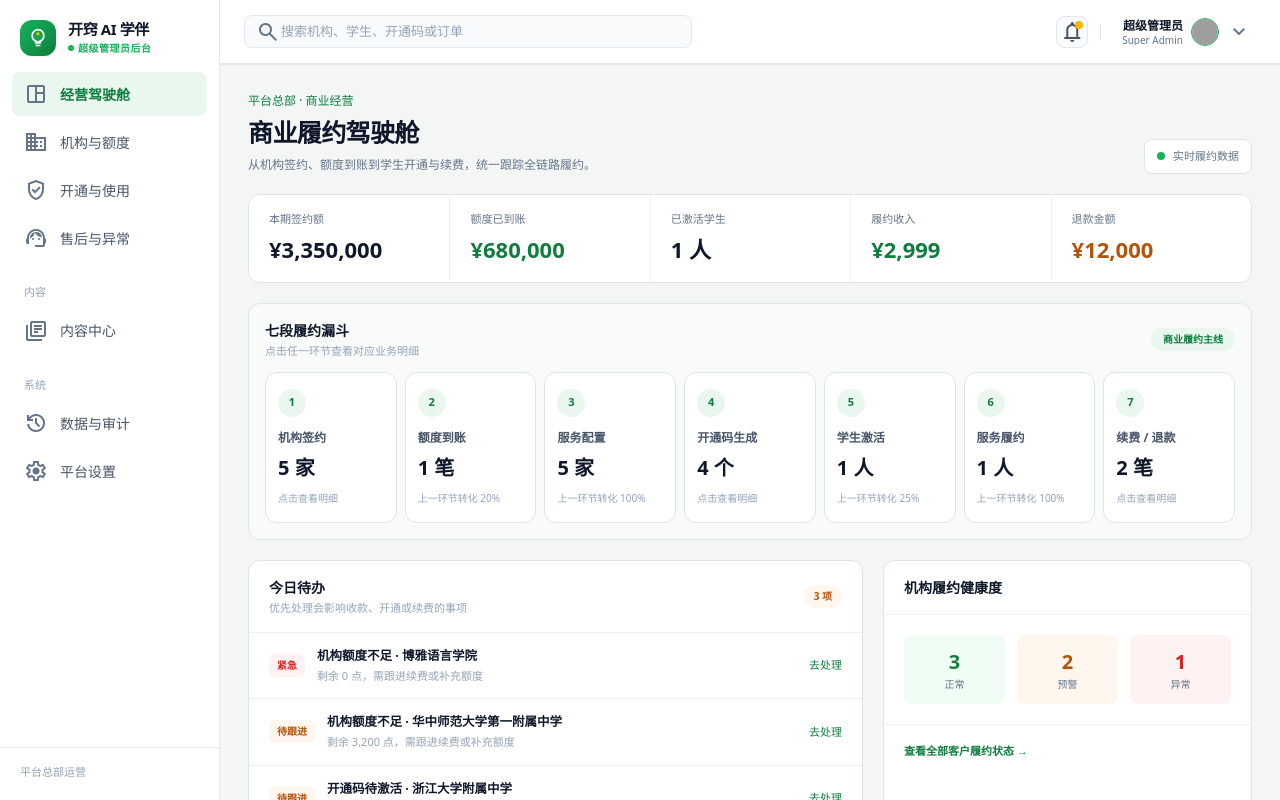
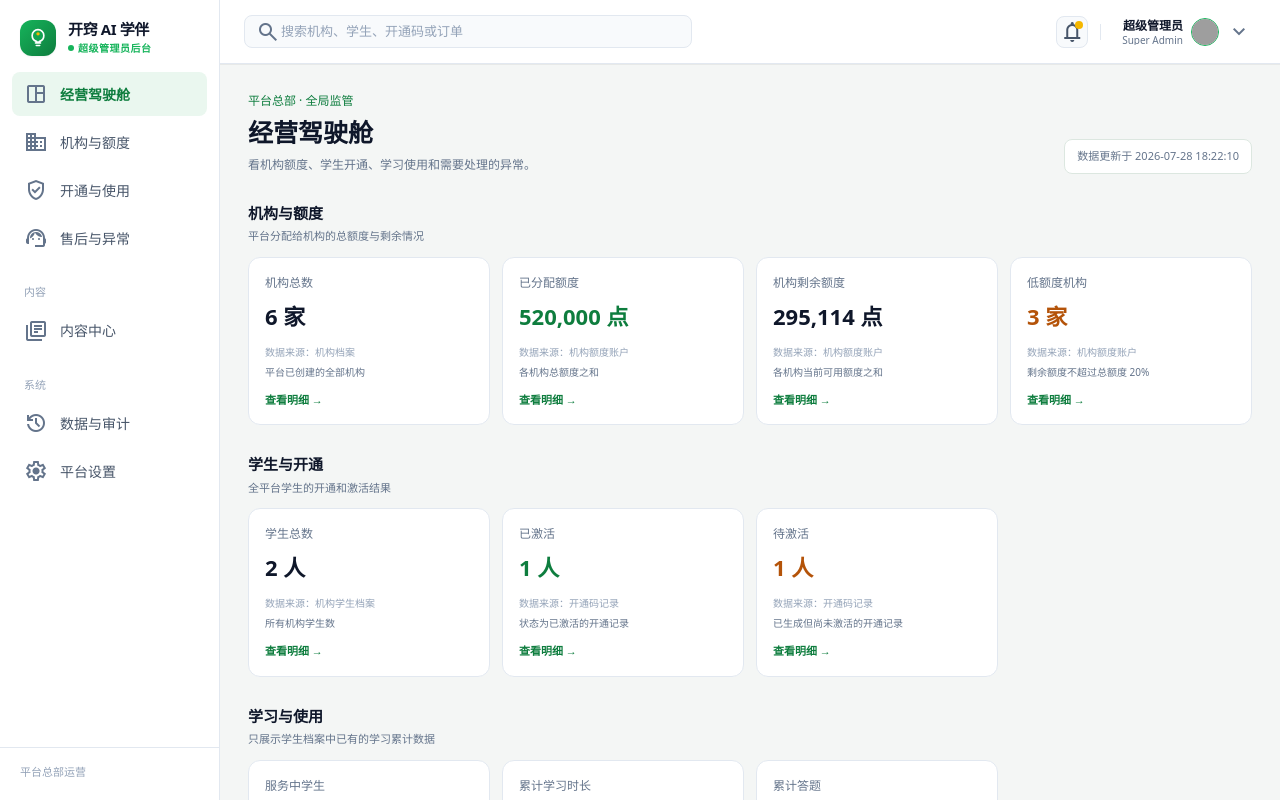
Before and after one commit to kessingye-gif/-2.0, a React (Vite) app: page /platform/dashboard in a window 1280 px wide. Built offline with nearby package versions, Linux system fonts and the light colour scheme; grey boxes are pictures that could not be loaded.

Commit message:
feat: rebuild platform dashboard around real data

```diff
--- a/src/App.tsx
+++ b/src/App.tsx
@@ -27,6 +27,7 @@ import {
   initialOrderLedger,
 } from './mockData';
 import { buildGlobalSearchResults, deriveFulfillmentSnapshot } from './fulfillment';
+import { derivePlatformDashboardSnapshot } from './dashboardSnapshot';
 
 import {
   Institution,
@@ -79,6 +80,7 @@ export default function App() {
   },
     [institutions, authCodes, students, orders, auditLogs, resolvedWorkItemIds],
   );
+  const dashboardSnapshot = useMemo(() => derivePlatformDashboardSnapshot({ institutions, authCodes, students, orders, auditLogs }), [institutions, authCodes, students, orders, auditLogs]);
 
   const handleSelectSearchResult = (tab: NavTab) => {
     setCurrentTab(tab);
@@ -302,10 +304,7 @@ export default function App() {
         {/* Scrollable Main Content Area */}
         <main className="flex-1 overflow-y-auto p-5 lg:p-7 custom-scrollbar">
           {currentView === 'dashboard' && (
-            <DashboardView
-              snapshot={fulfillmentSnapshot}
-              onNavigateToTab={setCurrentTab}
-            />
+            <DashboardView snapshot={dashboardSnapshot} />
           )}
 
           {currentView === 'goods' && (
--- /dev/null
+++ b/src/components/dashboard/DashboardSection.tsx
@@ -0,0 +1,10 @@
+import type { DashboardSection as DashboardSectionModel } from '../../dashboardSnapshot';
+import { MetricLink } from './MetricLink';
+
+export const DashboardSection: React.FC<{ section: DashboardSectionModel }> = ({ section }) => (
+  <section>
+    <div className="mb-3"><h3 className="text-[15px] font-bold text-[#0F172A]">{section.title}</h3><p className="mt-1 text-[11px] text-[#64748B]">{section.description}</p></div>
+    <div className="grid gap-3 sm:grid-cols-2 xl:grid-cols-4">{section.metrics.map((metric) => <MetricLink key={metric.id} metric={metric} />)}</div>
+  </section>
+);
+import React from 'react';
--- /dev/null
+++ b/src/components/dashboard/MetricLink.tsx
@@ -0,0 +1,13 @@
+import { Link } from 'react-router-dom';
+import type { DashboardMetric } from '../../dashboardSnapshot';
+
+export const MetricLink: React.FC<{ metric: DashboardMetric }> = ({ metric }) => (
+  <Link to={metric.targetPath} className="block rounded-xl border border-[#E2E8F0] bg-white p-4 transition-colors hover:border-[#9AD8B5] hover:bg-[#FAFDFB] focus-visible:outline-2 focus-visible:outline-offset-2 focus-visible:outline-[#16B45B]">
+    <p className="text-[12px] font-medium text-[#64748B]">{metric.label}</p>
+    <p className={`mt-2 text-[22px] font-bold tabular-nums ${metric.tone === 'warning' ? 'text-[#B45309]' : metric.tone === 'positive' ? 'text-[#0E7D3E]' : 'text-[#0F172A]'}`}>{metric.displayValue}</p>
+    <p className="mt-3 text-[10px] text-[#94A3B8]">数据来源：{metric.sourceLabel}</p>
+    <p className="mt-1 text-[10px] leading-4 text-[#64748B]">{metric.definition}</p>
+    <p className="mt-3 text-[11px] font-semibold text-[#0E7D3E]">查看明细 →</p>
+  </Link>
+);
+import React from 'react';
--- a/src/components/views/DashboardView.tsx
+++ b/src/components/views/DashboardView.tsx
@@ -1,81 +1,18 @@
-import React from 'react';
-import type { NavTab } from '../../navigation';
-import type { FulfillmentSnapshot } from '../../types';
-import { FulfillmentFunnel } from '../dashboard/FulfillmentFunnel';
-import { FulfillmentTimeline } from '../dashboard/FulfillmentTimeline';
-import { WorkItemList } from '../dashboard/WorkItemList';
+import { Link } from 'react-router-dom';
+import type { PlatformDashboardSnapshot } from '../../dashboardSnapshot';
+import { DashboardSection } from '../dashboard/DashboardSection';
 
-interface DashboardViewProps {
-  snapshot: FulfillmentSnapshot;
-  onNavigateToTab: (tab: NavTab) => void;
-}
-
-export const DashboardView: React.FC<DashboardViewProps> = ({ snapshot, onNavigateToTab }) => (
-  <div className="mx-auto max-w-[1480px] space-y-5">
-    <div className="flex items-end justify-between gap-4">
-      <div>
-        <p className="text-[12px] font-medium text-[#0E7D3E]">平台总部 · 商业经营</p>
-        <h2 className="mt-1 text-[25px] font-bold tracking-tight text-[#0F172A]">商业履约驾驶舱</h2>
-        <p className="mt-1 text-[12px] text-[#64748B]">从机构签约、额度到账到学生开通与续费，统一跟踪全链路履约。</p>
-      </div>
-      <div className="flex items-center gap-2 rounded-lg border border-[#DCE7E0] bg-white px-3 py-2 text-[11px] text-[#64748B]">
-        <span className="h-2 w-2 rounded-full bg-[#16B45B]" />实时履约数据
-      </div>
-    </div>
-
-    <section className="grid grid-cols-2 overflow-hidden rounded-xl border border-[#DDE7E1] bg-white lg:grid-cols-5">
-      {snapshot.metrics.map((metric, index) => (
-        <div key={metric.id} className={`px-5 py-4 ${index > 0 ? 'border-l border-[#EEF2F0]' : ''}`}>
-          <p className="text-[11px] font-medium text-[#64748B]">{metric.label}</p>
-          <p className={`mt-1.5 text-[22px] font-bold tabular-nums ${metric.tone === 'warning' ? 'text-[#B45309]' : metric.tone === 'positive' ? 'text-[#0E7D3E]' : 'text-[#0F172A]'}`}>{metric.displayValue}</p>
-        </div>
-      ))}
-    </section>
-
-    <section className="rounded-xl border border-[#DDE7E1] bg-[#F8FBF9] p-4">
-      <div className="mb-3 flex items-center justify-between">
-        <div>
-          <h3 className="text-[14px] font-bold text-[#0F172A]">七段履约漏斗</h3>
-          <p className="mt-0.5 text-[11px] text-[#94A3B8]">点击任一环节查看对应业务明细</p>
-        </div>
-        <span className="rounded-full bg-[#EAF7EF] px-3 py-1 text-[10px] font-semibold text-[#0E7D3E]">商业履约主线</span>
-      </div>
-      <FulfillmentFunnel steps={snapshot.funnel} onNavigate={onNavigateToTab} />
-    </section>
-
-    <div className="grid grid-cols-1 gap-5 xl:grid-cols-[1.25fr_0.75fr]">
-      <section className="overflow-hidden rounded-xl border border-[#DDE7E1] bg-white">
-        <div className="flex items-center justify-between border-b border-[#EEF2F0] px-5 py-4">
-          <div>
-            <h3 className="text-[14px] font-bold text-[#0F172A]">今日待办</h3>
-            <p className="mt-0.5 text-[11px] text-[#94A3B8]">优先处理会影响收款、开通或续费的事项</p>
-          </div>
-          <span className="rounded-full bg-[#FFF7ED] px-2.5 py-1 text-[10px] font-semibold text-[#B45309]">{snapshot.workItems.length} 项</span>
-        </div>
-        <WorkItemList items={snapshot.workItems} onNavigate={onNavigateToTab} />
-      </section>
-
-      <section className="overflow-hidden rounded-xl border border-[#DDE7E1] bg-white">
-        <div className="border-b border-[#EEF2F0] px-5 py-4">
-          <h3 className="text-[14px] font-bold text-[#0F172A]">机构履约健康度</h3>
-        </div>
-        <div className="grid grid-cols-3 gap-3 p-5 text-center">
-          <div className="rounded-lg bg-[#F0FDF4] px-2 py-3"><p className="text-[20px] font-bold text-[#15803D]">{snapshot.healthyInstitutionCount}</p><p className="text-[10px] text-[#64748B]">正常</p></div>
-          <div className="rounded-lg bg-[#FFF7ED] px-2 py-3"><p className="text-[20px] font-bold text-[#B45309]">{snapshot.warningInstitutionCount}</p><p className="text-[10px] text-[#64748B]">预警</p></div>
-          <div className="rounded-lg bg-[#FEF2F2] px-2 py-3"><p className="text-[20px] font-bold text-[#DC2626]">{snapshot.exceptionInstitutionCount}</p><p className="text-[10px] text-[#64748B]">异常</p></div>
-        </div>
-        <div className="border-t border-[#EEF2F0] px-5 py-3">
-          <button type="button" onClick={() => onNavigateToTab('customers')} className="text-[11px] font-semibold text-[#0E7D3E]">查看全部客户履约状态 →</button>
-        </div>
-      </section>
-    </div>
-
-    <section className="overflow-hidden rounded-xl border border-[#DDE7E1] bg-white">
-      <div className="flex items-center justify-between border-b border-[#EEF2F0] px-5 py-4">
-        <h3 className="text-[14px] font-bold text-[#0F172A]">最近履约动态</h3>
-        <button type="button" onClick={() => onNavigateToTab('audit')} className="text-[11px] font-semibold text-[#0E7D3E]">查看完整审计</button>
-      </div>
-      <FulfillmentTimeline events={snapshot.recentEvents} />
+export const DashboardView: React.FC<{ snapshot: PlatformDashboardSnapshot }> = ({ snapshot }) => (
+  <div className="mx-auto max-w-[1480px] space-y-7">
+    <header className="flex flex-wrap items-end justify-between gap-4">
+      <div><p className="text-[12px] font-medium text-[#0E7D3E]">平台总部 · 全局监管</p><h2 className="mt-1 text-[25px] font-bold text-[#0F172A]">经营驾驶舱</h2><p className="mt-1 text-[12px] text-[#64748B]">看机构额度、学生开通、学习使用和需要处理的异常。</p></div>
+      <p className="rounded-lg border border-[#DCE7E0] bg-white px-3 py-2 text-[11px] text-[#64748B]">数据更新于 {snapshot.updatedAt}</p>
+    </header>
+    {snapshot.sections.map((section) => <DashboardSection key={section.id} section={section} />)}
+    <section className="rounded-xl border border-[#E2E8F0] bg-white">
+      <div className="border-b border-[#EEF2F0] px-5 py-4"><h3 className="text-[15px] font-bold text-[#0F172A]">待办与异常</h3><p className="mt-1 text-[11px] text-[#64748B]">点击待办直接进入已筛选的处理页面</p></div>
+      <div className="divide-y divide-[#EEF2F0]">{snapshot.workItems.map((item) => <Link key={item.id} to={item.targetPath} className="flex items-center gap-4 px-5 py-4 hover:bg-[#FAFDFB]"><span className={`h-2.5 w-2.5 rounded-full ${item.tone === 'danger' ? 'bg-[#DC2626]' : 'bg-[#F59E0B]'}`} /><span className="min-w-0 flex-1"><span className="block text-[13px] font-semibold text-[#0F172A]">{item.title}</span><span className="mt-1 block text-[11px] text-[#64748B]">{item.description}</span></span><strong className="text-[14px] text-[#0F172A]">{item.count} 项</strong><span aria-hidden="true" className="text-[#0E7D3E]">→</span></Link>)}</div>
     </section>
   </div>
 );
+import React from 'react';
```
Also changed, not shown: 1 other file (tests, documents, lock files or other folders).
